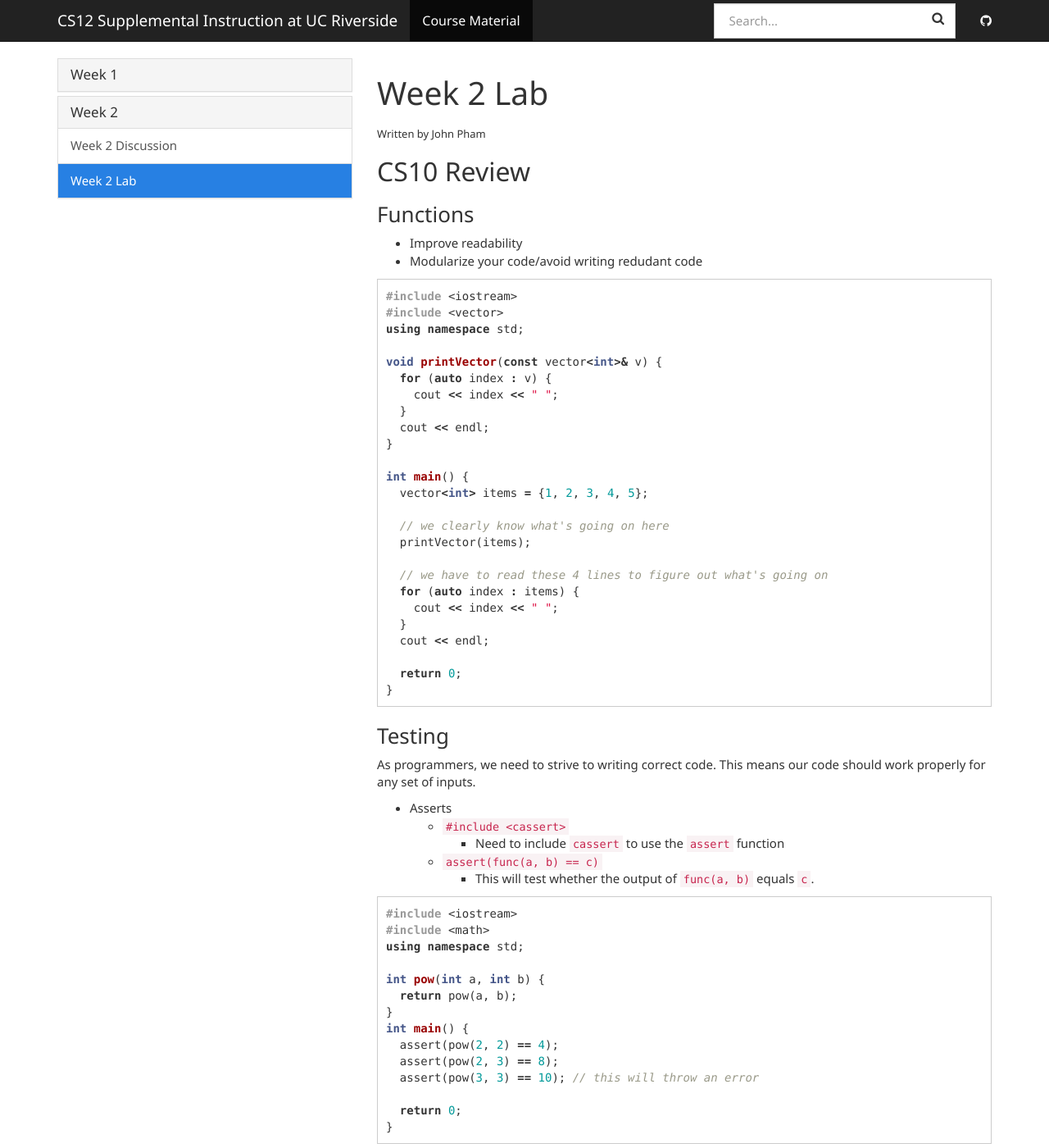
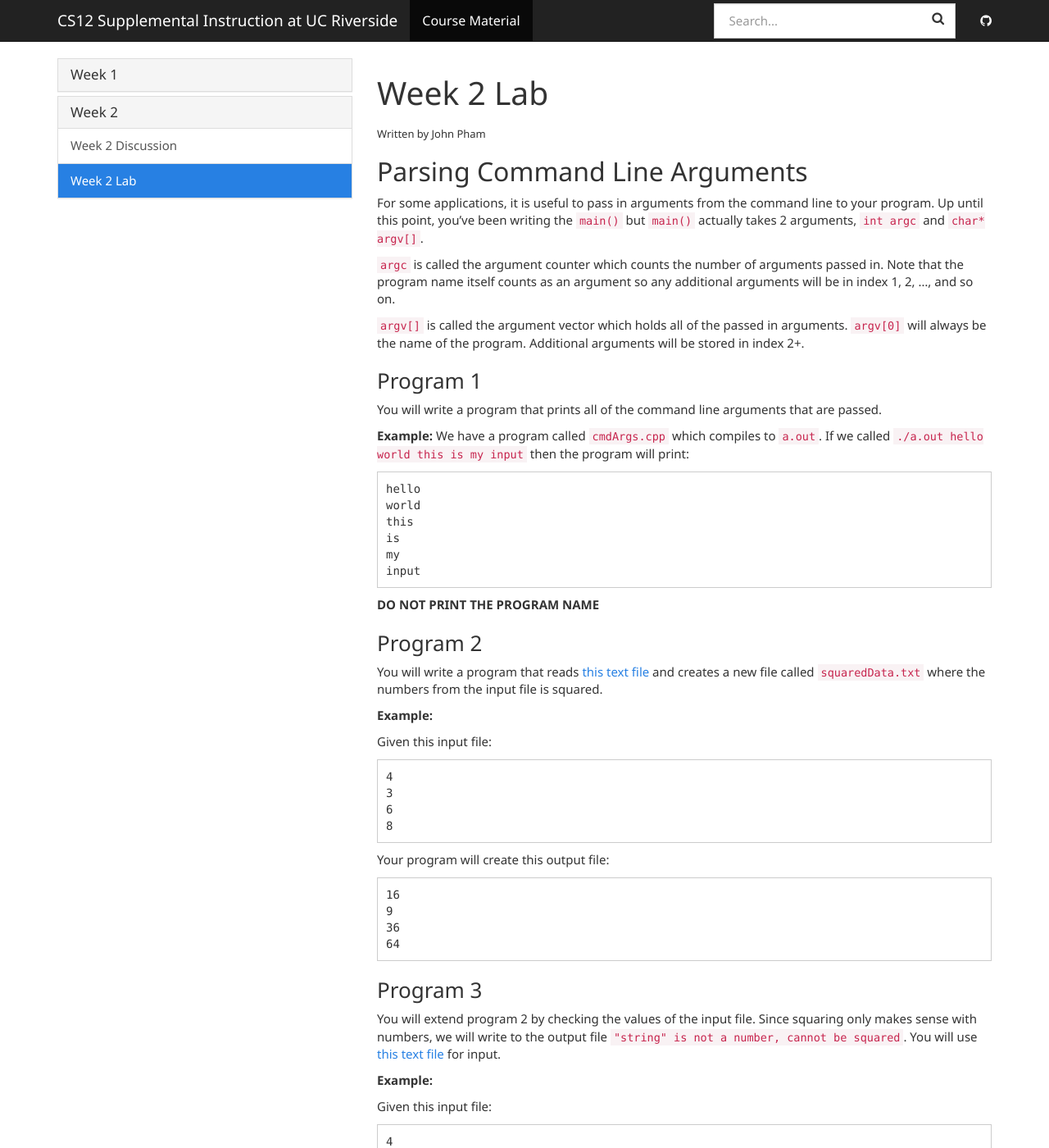
Before and after one commit to cs-si-ucr/cs12-reborn, a Jekyll site: the page built from _docs/week2_lab.md, in a window 1280 px wide and 1400 px high. Shown: the whole window at 82% size. Built offline with Jekyll 4.4.1, drawn with Linux system fonts in a browser that asks for light colours; nearby versions of some CDN libraries; some of the changed text lies outside the part shown.

Commit message:
finishing week 2 material

````diff
--- a/_docs/week2_lab.md
+++ b/_docs/week2_lab.md
@@ -5,119 +5,83 @@ permalink: /docs/lab2/
 
 ###### Written by John Pham
 
-## CS10 Review
+## Parsing Command Line Arguments
 
-### Functions
+For some applications, it is useful to pass in arguments from the command line to your program. Up until this point, you've been writing the `main()` but `main()` actually takes 2 arguments, `int argc` and `char* argv[]`.
 
-* Improve readability
-* Modularize your code/avoid writing redudant code
+`argc` is called the argument counter which counts the number of arguments passed in. Note that the program name itself counts as an argument so any additional arguments will be in index 1, 2, ..., and so on.
 
-```cpp
-#include <iostream>
-#include <vector>
-using namespace std;
+`argv[]` is called the argument vector which holds all of the passed in arguments. `argv[0]` will always be the name of the program. Additional arguments will be stored in index 2+.
 
-void printVector(const vector<int>& v) {
-  for (auto index : v) {
-    cout << index << " ";
-  }
-  cout << endl;
-}
+### Program 1
 
-int main() {
-  vector<int> items = {1, 2, 3, 4, 5};
+You will write a program that prints all of the command line arguments that are passed.
 
-  // we clearly know what's going on here
-  printVector(items);
+**Example:** We have a program called `cmdArgs.cpp` which compiles to `a.out`. If we called `./a.out hello world this is my input` then the program will print:
 
-  // we have to read these 4 lines to figure out what's going on
-  for (auto index : items) {
-    cout << index << " ";
-  }
-  cout << endl;
-
-  return 0;
-}
+```
+hello
+world
+this
+is
+my
+input
 ```
 
-### Testing
+**DO NOT PRINT THE PROGRAM NAME**
 
-As programmers, we need to strive to writing correct code. This means our code should work properly for any set of inputs.
+### Program 2
 
-* Asserts
-  * `#include <cassert>`
-    * Need to include `cassert` to use the `assert` function
-  * `assert(func(a, b) == c)`
-    * This will test whether the output of `func(a, b)` equals `c`.
+You will write a program that reads <a href="{{site.baseurl}}/docs/intInputData.txt">this text file</a> and creates a new file called `squaredData.txt` where the numbers from the input file is squared.
 
-```cpp
-#include <iostream>
-#include <math>
-using namespace std;
+**Example:**
 
-int pow(int a, int b) {
-  return pow(a, b);
-}
-int main() {
-  assert(pow(2, 2) == 4);
-  assert(pow(2, 3) == 8);
-  assert(pow(3, 3) == 10); // this will throw an error
+Given this input file:
 
-  return 0;
-}
+```
+4
+3
+6
+8
 ```
 
-### Pass by value vs. pass by reference
+Your program will create this output file:
 
-These are 2 options for when you need to pass variables into functions
-
-* Pass by value
-  * The function creates a local variable with the same value
-  * Uses time and memory to create a new variable
-  * Changes to the local variable **do not** affect the original variable
-* Pass by reference
-  * The function creates a reference that points to the original variable
-  * Does not use additional memory to create a copy
-  * Changes to the referenced variable will apply to the original variable
-    * You can prevent this by prefixing with `const`.
-
-### Function Overloading
-
-Function overloading allows us to create functions that share the same name but accept different argument types
-
-```cpp
-#include <iostream>
-#include <vector>
-#include <string>
-using namespace std;
-
-void printVector(const vector<int>& v) {
-  for (auto index : v) {
-    cout << index << " ";
-  }
-  cout << endl;
-}
-
-void printVector(const vector<string>& v) {
-  for (auto index : v) {
-    cout << index << " ";
-  }
-  cout << endl;
-}
-
-int main() {
-  vector<int> itemsA = {1, 2, 3, 4, 5};
-  vector<string> itemsB = {"Foo", "Boo", "Bar"}
-
-  printVector(itemsA);
-  printVector(itemsB);
-
-  return 0;
-}
+```
+16
+9
+36
+64
 ```
 
-## Week 1 Lab Exercises
+### Program 3
 
-1. Write a function that swaps the value in 2 variables
-2. Write a function that reverses a string
-3. Write a function that performs bubble sort
+You will extend program 2 by checking the values of the input file. Since squaring only makes sense with numbers, we will write to the output file `"string" is not a number, cannot be squared`. You will use <a href="{{site.baseurl}}/docs/intStringInputData.txt">this text file</a> for input.
+
+**Example:**
+
+Given this input file:
+
+```
+4
+5
+0
+hi
+3
+6
+foo
+3
+```
+
+Your program will create this output file:
+
+```
+16
+25
+0
+"hi" is not a number, cannot be squared
+9
+36
+"foo" is not a number, cannot be squared
+9
+```
````
Also changed, not shown: docs/intInputData.txt (added, +10 -0 lines), docs/intStringInputData.txt (added, +17 -0 lines).
